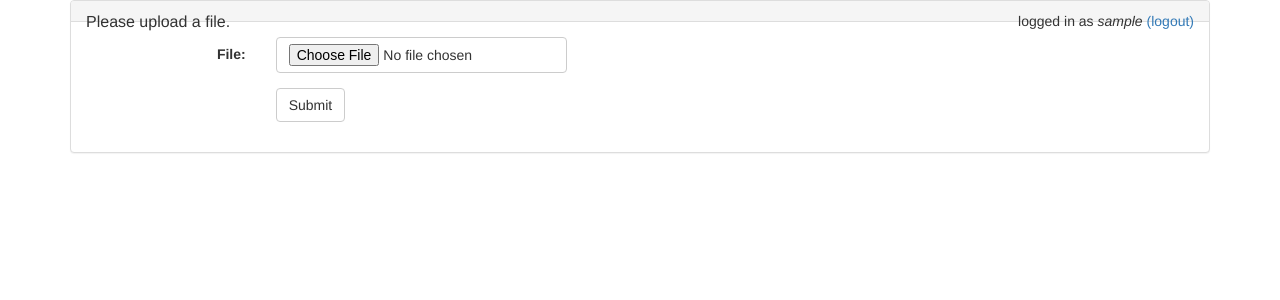
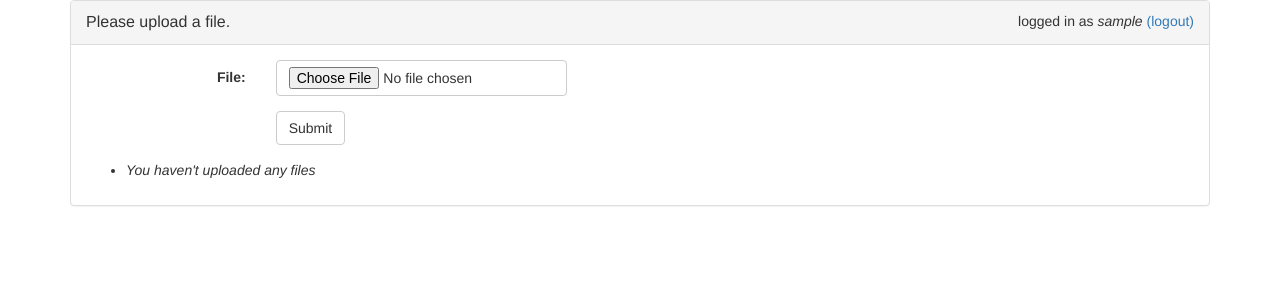
Before and after one commit to GabrielNagy/Year3Projects, a Flask app: page / in a window 1280 px wide. Shown: the top 300 px of the page. Run offline with Flask 2, Linux system fonts and the light colour scheme; the visitor is signed in with stand-in values (Sample User, id 1); data that the repository does not hold is empty; some libraries are stand-ins or nearby versions.

Commit message:
[WT] Another (half) day's work

```diff
--- a/WT/Project/flaskr/flaskr/flaskr.py
+++ b/WT/Project/flaskr/flaskr/flaskr.py
@@ -10,6 +10,7 @@ import os
 from werkzeug.utils import secure_filename
 from flask_bootstrap import Bootstrap
 from wtforms import Form, BooleanField, StringField, PasswordField, validators
+import uuid
 
 DATABASE = 'flaskr'
 DEBUG = True
@@ -25,7 +26,7 @@ RECAPTCHA_SIZE = "normal"
 RECAPTCHA_RTABINDEX = 10
 
 UPLOAD_FOLDER = 'flaskr/static/uploads'
-ALLOWED_EXTENSIONS = set(['txt', 'pdf', 'png', 'jpg', 'jpeg', 'gif', 'cpp', 'c', 'py', 'html', 'js'])
+ALLOWED_EXTENSIONS = set(['sh', 'txt', 'pdf', 'png', 'jpg', 'jpeg', 'gif', 'cpp', 'c', 'py', 'html', 'js'])
 
 app = Flask(__name__)
 app.config.from_object(__name__)
@@ -66,9 +67,10 @@ class User(Document):
 class Entry(Document):
     author = StringProperty()
     date = DateTimeProperty()
-    title = StringProperty()
-    text = StringProperty()
+    # title = StringProperty()
+    # text = StringProperty()
     filename = StringProperty()
+    original = StringProperty()
 
 
 class RegistrationForm(Form):
@@ -79,7 +81,7 @@ class RegistrationForm(Form):
         validators.EqualTo('confirm', message='Passwords must match')
     ])
     confirm = PasswordField('Repeat Password')
-    accept_tos = BooleanField('I accept the TOS', [validators.DataRequired()])
+    accept_tos = BooleanField('TOS', [validators.DataRequired()])
 
 
 @app.before_request
@@ -113,7 +115,7 @@ def register():
 def login():
     error = None
     if request.method == 'POST':
-        if recaptcha.verify():
+        if not recaptcha.verify():
             result = g.db.view("users/by_username", key=request.form['username'])
             if result.first() is None:
                 error = 'Invalid username'
@@ -124,7 +126,7 @@ def login():
                 else:
                     session['logged_in'] = True
                     session['username'] = request.form['username']
-                    flash('You were successfully logged in')
+                    flash('You were successfully logged in', 'success')
                     return redirect(url_for('status'))
         else:
             error = 'Please complete captcha'
@@ -173,7 +175,16 @@ def status():
     # using the primary index _all_docs
     # entries = g.db.all_docs(include_docs=True, schema=Entry)
     # app.logger.debug(entries.all())
-    return render_template('status.html')
+    files = None
+    if session.get('logged_in'):
+        files = {}
+        allFiles = g.db.view("users/by_uploads")
+        for file in allFiles:
+            if file['key'][0] == session.get('username'):
+                files.update({"filename": file['key'][1], "date": file['value']})
+        for file in files:
+            print file, files[file]
+    return render_template('status.html', files=files)
 
 
 @app.route('/add', methods=['POST'])
@@ -182,33 +193,34 @@ def add_entry():
         abort(401)
     app.logger.debug('before entry added')
     if 'file' not in request.files:
-        return redirect(url_for('show_entries'))
+        flash('No selected file', 'danger')
+        return redirect(url_for('status'))
     file = request.files['file']
     # if user does not select file, browser also
     # submit an empty part without filename
     if file.filename == '':
-        flash('No selected file')
-        return redirect(url_for('show_entries'))
+        flash('No selected file', 'danger')
+        return redirect(url_for('status'))
     if file and allowed_file(file.filename):
         filename = secure_filename(file.filename)
-        file.save(os.path.join(app.config['UPLOAD_FOLDER'], filename))
-    entry = Entry(
-        author='test',
-        title=request.form['title'],
-        text=request.form['text'],
-        filename=filename,
-        date=datetime.datetime.utcnow())
-    g.db.save_doc(entry)
-    app.logger.debug('after entry added')
-    flash('New entry was successfully posted')
-    return redirect(url_for('show_entries'))
+        savedFilename = str(uuid.uuid4())
+        file.save(os.path.join(app.config['UPLOAD_FOLDER'], savedFilename))
+        entry = Entry(
+            author=session.get('username'),
+            filename=savedFilename,
+            original=filename,
+            date=datetime.datetime.utcnow())
+        g.db.save_doc(entry)
+        app.logger.debug('after entry added')
+        flash('New entry was successfully posted', 'success')
+        return redirect(url_for('status'))
 
 
 @app.route('/logout')
 def logout():
     session.pop('logged_in', None)
     session.pop('username', None)
-    flash('You were successfully logged out')
+    flash('You were successfully logged out', 'success')
     return redirect(url_for('status'))
 
 
--- a/WT/Project/flaskr/flaskr/templates/layout.html
+++ b/WT/Project/flaskr/flaskr/templates/layout.html
@@ -1,26 +1,5 @@
 {% extends"bootstrap/base.html" %}
-<!doctype html>
-<title>Flaskr</title>
-<link rel=stylesheet type=text/css href="{{ url_for('static', filename='style.css') }}">
-<body>
-  <h1>Flaskr</h1>
-  <div class=metanav>
-  {% if not session.logged_in %}
-    <a href="{{ url_for('login') }}">log in</a>
-  {% else %}
-    <a href="{{ url_for('logout') }}">log out</a>
-  {% endif %}
-  </div>
-  {% with messages = get_flashed_messages(with_categories=true) %}
-  <!-- Categories: success (green), info (blue), warning (yellow), danger (red) -->
-  {% if messages %}
-    {% for category, message in messages %}
-      <div class="alert alert-{{ category }} alert-dismissible" role="alert">
-      <button type="button" class="close" data-dismiss="alert" aria-label="Close"><span aria-hidden="true">&times;</span></button>
-      <!-- <strong>Title</strong> --> {{ message }}
-      </div>
-    {% endfor %}
-  {% endif %}
-    {% endwith %}
-  {% block body %}{% endblock %}
-</body>
+{% block title %}Uploader App{% endblock %}
+
+{% block body %}
+{% endblock %}
--- a/WT/Project/flaskr/flaskr/templates/login.html
+++ b/WT/Project/flaskr/flaskr/templates/login.html
@@ -2,7 +2,11 @@
 {% block body %}
 <div class="container">
   <div class="panel panel-default">
-    <div class="panel-heading">Complete form to login</div>
+    <div class="panel-heading">
+            <div class="panel-title pull-left">Complete the form to login</div>
+            <div class="pull-right"><em>go <a href="{{ url_for('status') }}">home</a> or <a href="{{ url_for('register') }}">register</a></em></div>
+            <div class="clearfix"></div>
+            </div>
   {% if error %}<div class="alert alert-danger"><strong>Error:</strong> {{ error }}</div>{% endif %}
     <div class="panel-body">
       <form action="{{ url_for('login') }}" method=post class="form-horizontal">
--- a/WT/Project/flaskr/flaskr/templates/status.html
+++ b/WT/Project/flaskr/flaskr/templates/status.html
@@ -8,12 +8,11 @@
             <div class="pull-right">logged in as <em>{{ session.username }}</em> <a href="{{ url_for('logout') }}">(logout)</a></div>
     {% else %}
             <div class="pull-right"><em>not logged in. please <a href="{{ url_for('login') }}">log in</a> or <a href="{{ url_for('register') }}">register</a></em></div>
+    {% endif %}
             <div class="clearfix"></div>
-    {% endif %}
           </div>
-          {% if error %}<div class="alert alert-danger"><strong>Error:</strong> {{ error }}</div>{% endif %}
-          {% if success %}<div class="alert alert-danger"><strong>Success:</strong> {{ success }}</div>{% endif %}
           <div class="panel-body">
+      {% include "utils/flasher.html" %}
     {% if session.logged_in %}
             <form action="{{ url_for('add_entry') }}" method=post enctype=multipart/form-data class="form-horizontal">
               <div class="form-group">
@@ -28,11 +27,18 @@
                 </div>
               </div>
             </form>
+            <ul class="entries">
+            {% for file in files %}
+      <li><h2>{{ file }}</h2>{{ files[file] }}
+      <!-- <li><h2>{{ file.filename }}</h2>{{ file.date }} -->
+        {% else %}
+      <li><em>You haven't uploaded any files</em>
+        {% endfor %}
+        </ul>
     {% else %}
             Welcome to the application tester! In order to use it and upload files, you need to first register an account.
     {% endif %}
           </div>
         </div>
       </div>
-      {% if success %}<div class="alert alert-success"><strong>Success:</strong> {{ success }}</div>{% endif %}
   {% endblock %}
--- /dev/null
+++ b/WT/Project/flaskr/flaskr/templates/utils/flasher.html
@@ -0,0 +1,8 @@
+  {% with messages = get_flashed_messages(with_categories=true) %}
+  <!-- Categories: success (green), info (blue), warning (yellow), danger (red) -->
+  {% if messages %}
+    {% for category, message in messages %}
+      <div class="alert alert-{{ category }}" role="alert">{{ message }}</div>
+    {% endfor %}
+  {% endif %}
+    {% endwith %}
```
Also changed, not shown: WT/Project/flaskr/flaskr/templates/register.html (+6 -9 lines).
